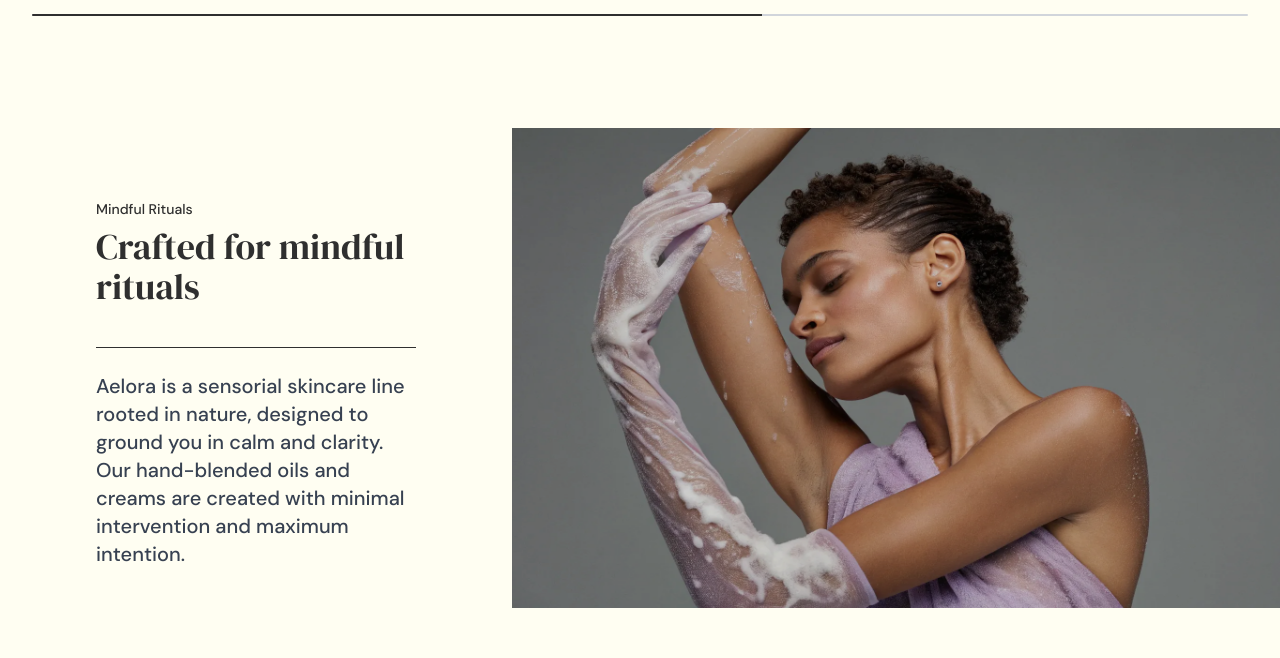
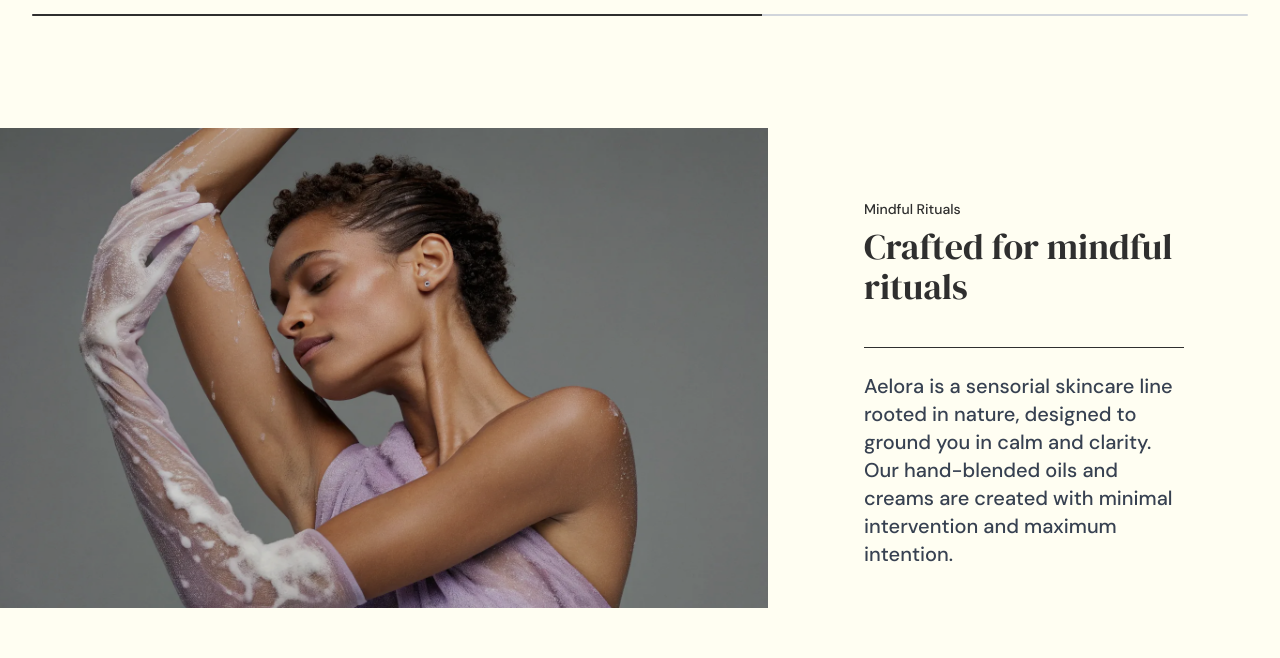
Before and after one commit to galyna/aelora, a Next.js app: page / in a window 1280 px wide. Shown: the part 1340-1998 px from the top of the page. Built offline with nearby package versions, Linux system fonts and the light colour scheme; no server answers.

Commit message:
feat: update about page

```diff
--- a/app/components/About.tsx
+++ b/app/components/About.tsx
@@ -5,14 +5,13 @@ import hero4 from "@/public/images/hero4.webp";
 export default function About() {
   const subtitle = "Mindful Rituals";
   const title = <>Crafted for mindful rituals</>;
-  const order = 1;
   const description = "Aelora is a sensorial skincare line rooted in nature, designed to ground you in calm and clarity. Our hand-blended oils and creams are created with minimal intervention and maximum intention.";
 
   return (
     <section className="relative flex flex-col w-full py-8 md:py-10 lg:py-14 2xl:py-16">
       <div className="flex flex-col xl:flex-row xl:items-stretch w-full xl:h-[60vh]">
         <div
-          className={`relative w-full h-[50vh] xl:h-full  xl:w-3/5 ${order === 1 ? 'xl:order-2' : 'xl:order-1'}`}
+          className="relative w-full h-[50vh] xl:h-full  xl:w-3/5 xl:order-1`"
         >
           <Image
             src={hero4}
@@ -24,7 +23,7 @@ export default function About() {
           <div className="absolute inset-0 bg-black/20 pointer-events-none" />
         </div>
         <div
-          className={`relative flex-1 flex flex-col  px-8 pt-8 text-graphite xl:w-2/5 xl:h-full  xl:items-center xl:text-left xl:pl-24 xl:pr-24 ${order === 1 ? 'xl:order-1' : 'xl:order-2'} justify-center`}
+          className={`relative flex-1 flex flex-col  px-8 pt-8 text-graphite xl:w-2/5 xl:h-full  xl:items-center xl:text-left xl:pl-24 xl:pr-24  justify-center`}
         >
           <div className="xl:max-w-lg   w-full flex flex-col    2xl:gap-4">
             <p className="text-sm mb-2">{subtitle}</p>
```
